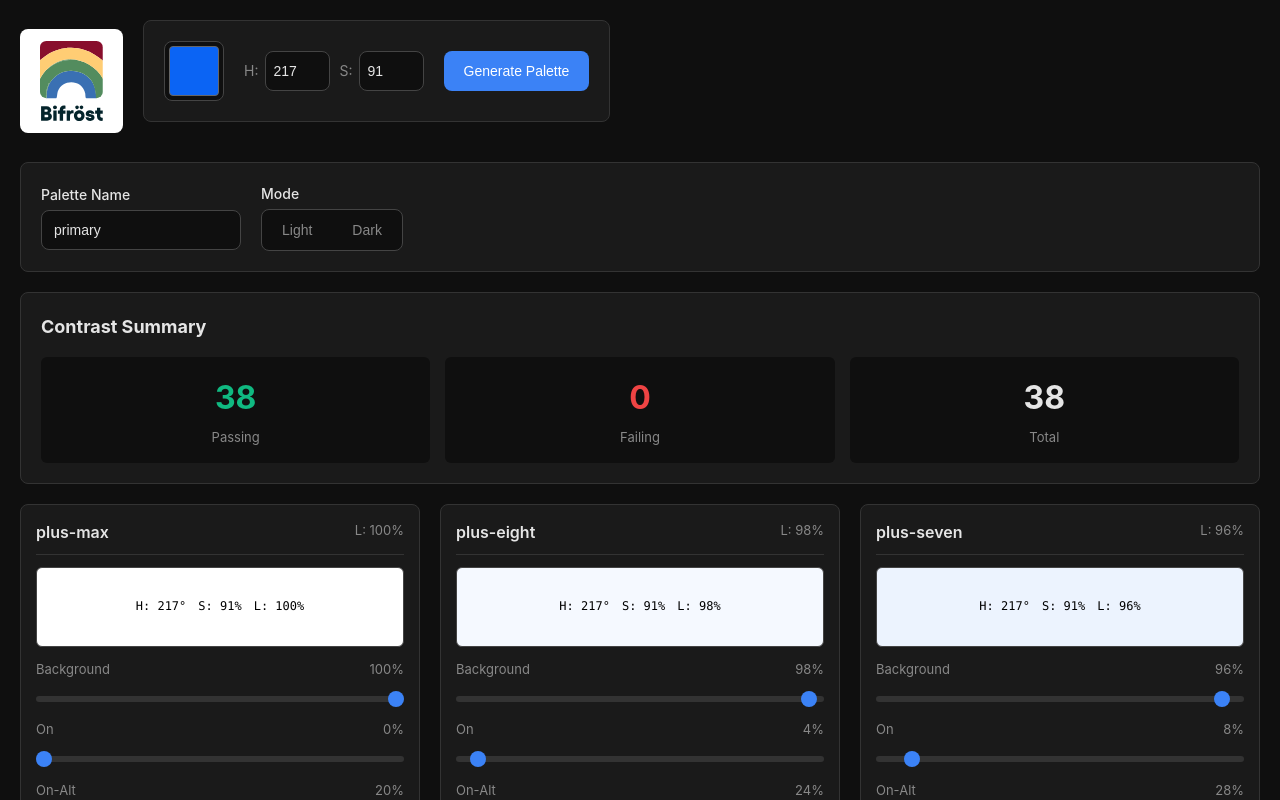
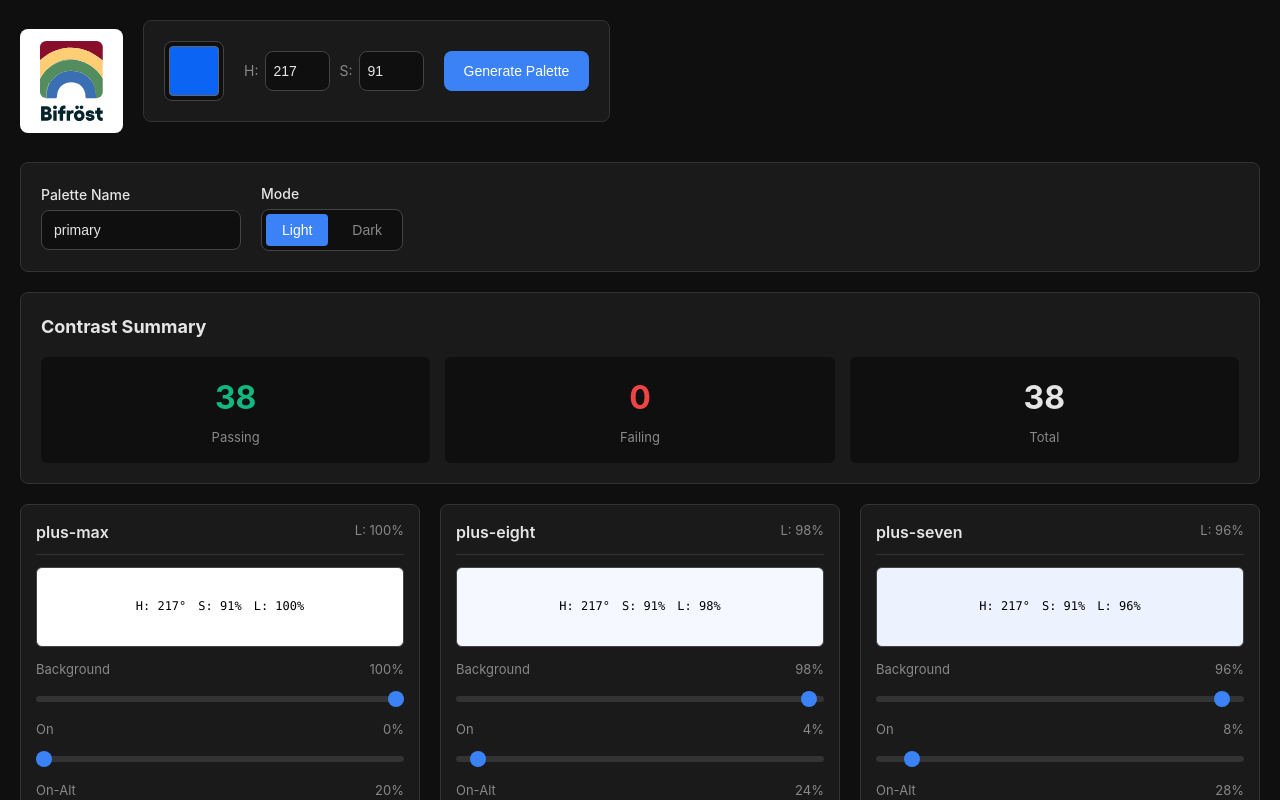
Before and after one commit to theojluciano/OpticsThemeBuilder, a Svelte app in the folder optics-ui/: page / in a window 1280 px wide. Shown: the top 800 px of the page. Built offline with nearby package versions, Linux system fonts and the light colour scheme.

Commit message:
styling changes

```diff
--- a/optics-ui/src/App.module.css
+++ b/optics-ui/src/App.module.css
@@ -126,11 +126,11 @@
   cursor: pointer;
   font-weight: 500;
   font-size: 14px;
-}
 
-.toggle button.active {
-  background: #3b82f6;
-  color: white;
+  &.active {
+    background: #3b82f6;
+    color: white;
+  }
 }
 
 .toggle button:hover {
--- a/optics-ui/src/App.svelte
+++ b/optics-ui/src/App.svelte
@@ -47,13 +47,13 @@
         Mode
         <div class={styles.toggle}>
           <button
-            class:active={$palette.mode === 'light'}
+            class={$palette.mode === 'light' ? styles.active : ''}
             on:click={() => handleModeChange('light')}
           >
             Light
           </button>
           <button
-            class:active={$palette.mode === 'dark'}
+            class={$palette.mode === 'dark' ? styles.active : ''}
             on:click={() => handleModeChange('dark')}
           >
             Dark
```
